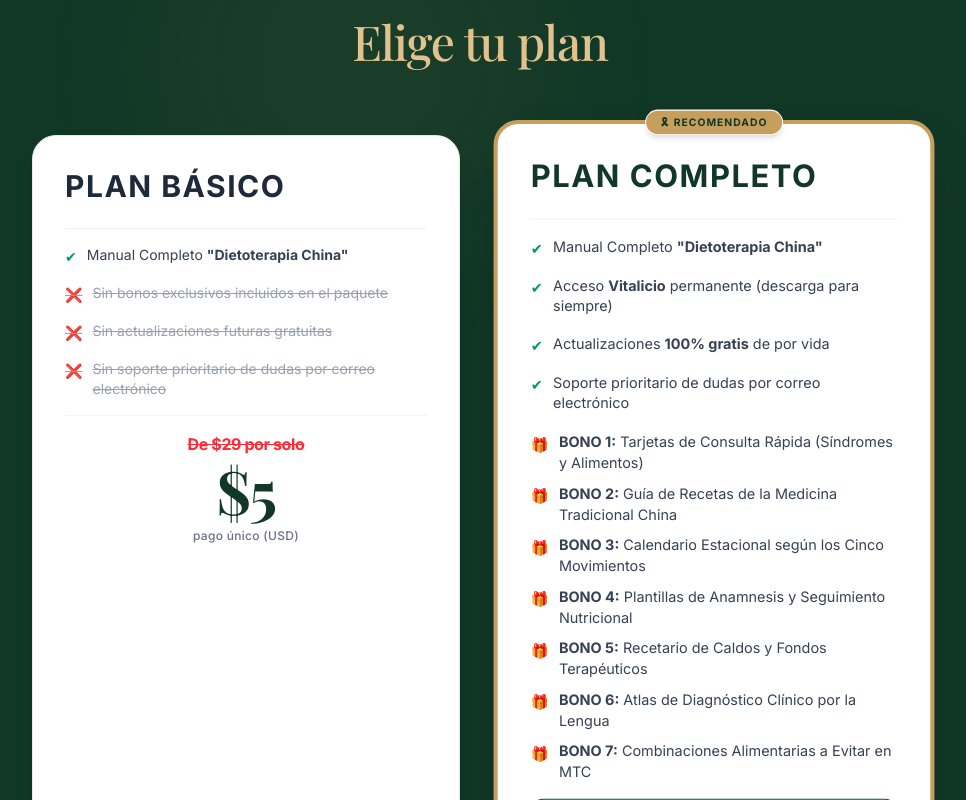
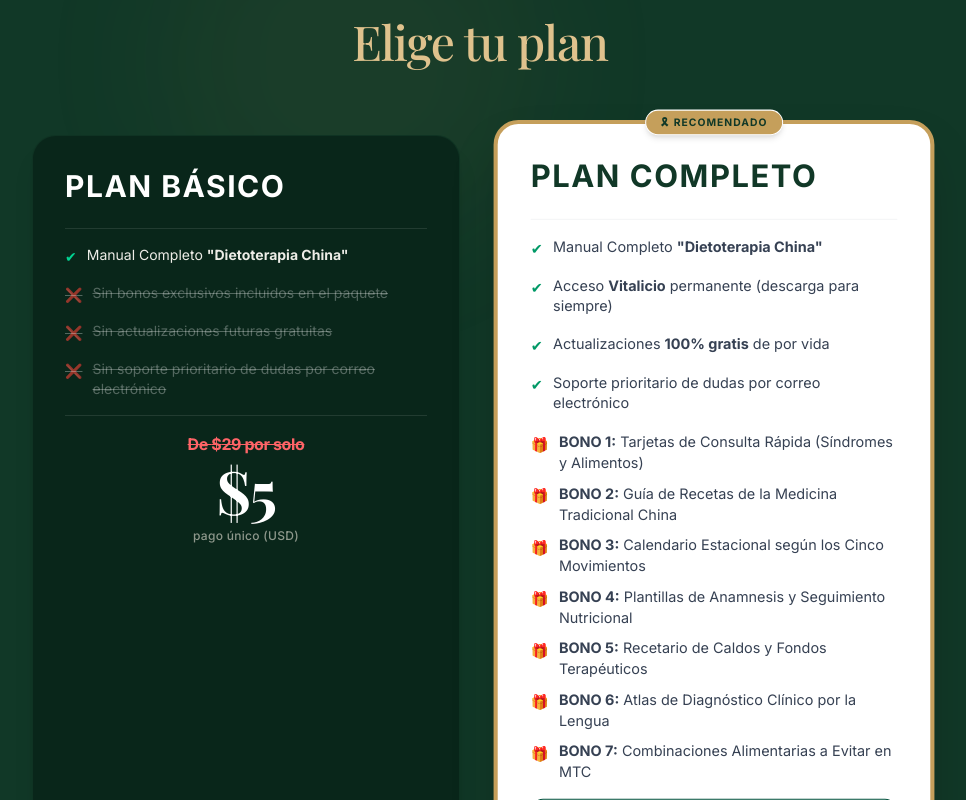
Before and after one commit to FLiibe/netlify-deploy-dietoterapia-china, a React (Vite) app: page / in a window 1280 px wide. Shown: the part 5960-6760 px from the top of the page, without its empty margins (160-1126 px from the left). Built offline with nearby package versions, Linux system fonts and the light colour scheme; no server answers; a web font is replaced by a local one.

Commit message:
feat: update product imagery and pricing strategy
Update protocol promotional images and adjust the downsell price for the Dietoterapia China guide.

```diff
--- a/src/App.tsx
+++ b/src/App.tsx
@@ -31,8 +31,8 @@ const bundleImgAvif = "https://res.cloudinary.com/dgncwrnvw/image/upload/v178490
 const bundleImgWebp = "https://res.cloudinary.com/dgncwrnvw/image/upload/v1784904904/ChatGPT_Image_3_lug_2026_10_57_05_ix0vsb.webp";
 const bundleImgPng = "https://i.ibb.co/KxVLBT9R/Chat-GPT-Image-18-lug-2026-17-18-49.png";
 
-const protocolImgAvif = "https://res.cloudinary.com/dgncwrnvw/image/upload/v1784895823/ChatGPT_Image_20_lug_2026_15_16_38_abj4bv.avif";
-const protocolImgWebp = "https://res.cloudinary.com/dgncwrnvw/image/upload/v1784895823/ChatGPT_Image_20_lug_2026_15_16_38_xnpysb.webp";
+const protocolImgAvif = "https://res.cloudinary.com/dgncwrnvw/image/upload/v1784985719/ChatGPT_Image_25_lug_2026_10_19_01_agnrr5.avif";
+const protocolImgWebp = "https://res.cloudinary.com/dgncwrnvw/image/upload/v1784985785/ChatGPT_Image_25_lug_2026_10_19_01_rm0ob4.webp";
 const protocolImgPng = "https://i.ibb.co/hJZNX1mh/Chat-GPT-Image-15-lug-2026-22-41-37.png";
 
 // ============================================================================
@@ -84,21 +84,21 @@ const defaultCurrency: CurrencyInfo = {
   upsell: "10",
   protocolo: "27",
   protocoloOriginal: "59",
-  protocoloDownsell: "17"
+  protocoloDownsell: "10"
 };
 
 /**
  * Dictionary mapping regional ISO 3166-1 alpha-2 country codes to localized values.
  */
 const currencyMap: Record<string, CurrencyInfo> = {
-  MX: { code: "MXN", symbol: "$", basico: "95", completo: "285", basicoOriginal: "550", completoOriginal: "1200", bono1: "285", bono2: "190", bono3: "228", bono4: "285", bono5: "228", bono6: "342", bono7: "190", bonosTotal: "1748", upsell: "190", protocolo: "513", protocoloOriginal: "1100", protocoloDownsell: "323" }, // Mexico
-  CO: { code: "COP", symbol: "$", basico: "20.000", completo: "60.000", basicoOriginal: "120.000", completoOriginal: "260.000", bono1: "60.000", bono2: "40.000", bono3: "48.000", bono4: "60.000", bono5: "48.000", bono6: "72.000", bono7: "40.000", bonosTotal: "368.000", upsell: "40.000", protocolo: "108.000", protocoloOriginal: "230.000", protocoloDownsell: "68.000" }, // Colombia
-  CL: { code: "CLP", symbol: "$", basico: "4.700", completo: "14.000", basicoOriginal: "27.000", completoOriginal: "60.000", bono1: "14.000", bono2: "9.300", bono3: "11.000", bono4: "14.000", bono5: "11.000", bono6: "16.750", bono7: "9.300", bonosTotal: "85.350", upsell: "9.300", protocolo: "25.200", protocoloOriginal: "54.000", protocoloDownsell: "15.800" }, // Chile
-  PE: { code: "PEN", symbol: "S/.", basico: "18.5", completo: "55", basicoOriginal: "110", completoOriginal: "240", bono1: "55", bono2: "37", bono3: "44", bono4: "55", bono5: "44", bono6: "66.5", bono7: "37", bonosTotal: "338.5", upsell: "37", protocolo: "100", protocoloOriginal: "215", protocoloDownsell: "63" }, // Peru
-  AR: { code: "ARS", symbol: "$", basico: "4.500", completo: "13.500", basicoOriginal: "26.000", completoOriginal: "58.000", bono1: "13.500", bono2: "9.000", bono3: "10.800", bono4: "13.500", bono5: "10.800", bono6: "16.200", bono7: "9.000", bonosTotal: "82.800", upsell: "9.000", protocolo: "24.300", protocoloOriginal: "52.000", protocoloDownsell: "15.300" }, // Argentina
-  BR: { code: "BRL", symbol: "R$", basico: "28", completo: "85", basicoOriginal: "160", completoOriginal: "350", bono1: "85", bono2: "56", bono3: "68", bono4: "85", bono5: "68", bono6: "100", bono7: "56", bonosTotal: "518", upsell: "56", protocolo: "150", protocoloOriginal: "320", protocoloDownsell: "95" }, // Brazil
-  ES: { code: "EUR", symbol: "€", basico: "5", completo: "15", basicoOriginal: "29", completoOriginal: "64", bono1: "15", bono2: "10", bono3: "12", bono4: "15", bono5: "12", bono6: "18", bono7: "10", bonosTotal: "92", upsell: "10", protocolo: "27", protocoloOriginal: "59", protocoloDownsell: "17" }, // Spain
-  UY: { code: "UYU", symbol: "$U", basico: "215", completo: "650", basicoOriginal: "1250", completoOriginal: "2750", bono1: "650", bono2: "430", bono3: "520", bono4: "650", bono5: "520", bono6: "770", bono7: "430", bonosTotal: "3.970", upsell: "430", protocolo: "1.170", protocoloOriginal: "2.500", protocoloDownsell: "730" }, // Uruguay
+  MX: { code: "MXN", symbol: "$", basico: "95", completo: "285", basicoOriginal: "550", completoOriginal: "1200", bono1: "285", bono2: "190", bono3: "228", bono4: "285", bono5: "228", bono6: "342", bono7: "190", bonosTotal: "1748", upsell: "190", protocolo: "513", protocoloOriginal: "1100", protocoloDownsell: "190" }, // Mexico
+  CO: { code: "COP", symbol: "$", basico: "20.000", completo: "60.000", basicoOriginal: "120.000", completoOriginal: "260.000", bono1: "60.000", bono2: "40.000", bono3: "48.000", bono4: "60.000", bono5: "48.000", bono6: "72.000", bono7: "40.000", bonosTotal: "368.000", upsell: "40.000", protocolo: "108.000", protocoloOriginal: "230.000", protocoloDownsell: "40.000" }, // Colombia
+  CL: { code: "CLP", symbol: "$", basico: "4.700", completo: "14.000", basicoOriginal: "27.000", completoOriginal: "60.000", bono1: "14.000", bono2: "9.300", bono3: "11.000", bono4: "14.000", bono5: "11.000", bono6: "16.750", bono7: "9.300", bonosTotal: "85.350", upsell: "9.300", protocolo: "25.200", protocoloOriginal: "54.000", protocoloDownsell: "9.300" }, // Chile
+  PE: { code: "PEN", symbol: "S/.", basico: "18.5", completo: "55", basicoOriginal: "110", completoOriginal: "240", bono1: "55", bono2: "37", bono3: "44", bono4: "55", bono5: "44", bono6: "66.5", bono7: "37", bonosTotal: "338.5", upsell: "37", protocolo: "100", protocoloOriginal: "215", protocoloDownsell: "37" }, // Peru
+  AR: { code: "ARS", symbol: "$", basico: "4.500", completo: "13.500", basicoOriginal: "26.000", completoOriginal: "58.000", bono1: "13.500", bono2: "9.000", bono3: "10.800", bono4: "13.500", bono5: "10.800", bono6: "16.200", bono7: "9.000", bonosTotal: "82.800", upsell: "9.000", protocolo: "24.300", protocoloOriginal: "52.000", protocoloDownsell: "9.000" }, // Argentina
+  BR: { code: "BRL", symbol: "R$", basico: "28", completo: "85", basicoOriginal: "160", completoOriginal: "350", bono1: "85", bono2: "56", bono3: "68", bono4: "85", bono5: "68", bono6: "100", bono7: "56", bonosTotal: "518", upsell: "56", protocolo: "150", protocoloOriginal: "320", protocoloDownsell: "56" }, // Brazil
+  ES: { code: "EUR", symbol: "€", basico: "5", completo: "15", basicoOriginal: "29", completoOriginal: "64", bono1: "15", bono2: "10", bono3: "12", bono4: "15", bono5: "12", bono6: "18", bono7: "10", bonosTotal: "92", upsell: "10", protocolo: "27", protocoloOriginal: "59", protocoloDownsell: "10" }, // Spain
+  UY: { code: "UYU", symbol: "$U", basico: "215", completo: "650", basicoOriginal: "1250", completoOriginal: "2750", bono1: "650", bono2: "430", bono3: "520", bono4: "650", bono5: "520", bono6: "770", bono7: "430", bonosTotal: "3.970", upsell: "430", protocolo: "1.170", protocoloOriginal: "2.500", protocoloDownsell: "430" }, // Uruguay
   US: defaultCurrency,
 };
 
@@ -362,11 +362,11 @@ export default function App() {
             ¿Estás Seguro de Dejar Pasar Esto?
           </h1>
           <p className="text-gold-dark italic font-semibold text-base sm:text-lg md:text-xl text-center mb-4 md:mb-6">
-            Tu Plan de Acción Diario Listo para Usar — Último Intento de Descuento
+            Mapa de Digitopuntura — Último Intento de Descuento
           </p>
 
           <p className="text-xs sm:text-sm md:text-base text-gray-600 leading-relaxed text-center max-w-2xl mx-auto mb-6 md:mb-10 px-2">
-            No limites tus conocimientos a la pura teoría del manual. Consigue el <strong className="text-red-700">Protocolo de 21 Días</strong> ahora mismo para aplicar de inmediato sin esfuerzo mental de planificación. Esta oferta exclusiva de un solo clic nunca volverá a estar disponible para ti.
+            No limites tus conocimientos a la pura teoría del manual. Consigue el <strong className="text-red-700">Mapa de Digitopuntura</strong> ahora mismo para aplicar digitopuntura de forma fácil y segura, utilizando únicamente tus manos. Esta oferta exclusiva de un solo clic nunca volverá a estar disponible para ti.
           </p>
 
           {/* Main Book Mockup Image - MATCHES EXACTLY THE MAIN HERO LAYOUT AND SIZES */}
@@ -383,7 +383,7 @@ export default function App() {
               <source srcSet={protocolImgWebp} type="image/webp" />
               <img
                 src={protocolImgPng}
-                alt="Protocolo de 21 Días"
+                alt="Mapa de Digitopuntura"
                 className="w-full h-auto object-cover"
                 referrerPolicy="no-referrer"
                 onLoad={() => setProtocolImageLoaded(true)}
@@ -404,21 +404,21 @@ export default function App() {
               <div className="flex items-start gap-2.5">
                 <span className="text-red-600 font-bold text-base shrink-0">✔</span>
                 <div>
-                  <strong className="text-red-950">Plan de Acción Instantáneo:</strong> Empieza mañana mismo sin perder tempo planificando o calculando porciones.
+                  <strong className="text-red-950">Atlas de 18 Puntos Ilustrados:</strong> Descubre la ubicación exacta, función y notas de seguridad de cada punto.
                 </div>
               </div>
 
               <div className="flex items-start gap-2.5">
                 <span className="text-red-600 font-bold text-base shrink-0">✔</span>
                 <div>
-                  <strong className="text-red-950">Máximo Ahorro de Tiempo:</strong> Salta directo a la fase práctica de la dietoterapia clínica y obtén resultados más rápidos.
+                  <strong className="text-red-950">6 Protocolos Completos:</strong> Uno para cada patrón de desequilibrio del manual principal de Dietoterapia.
                 </div>
               </div>
 
               <div className="flex items-start gap-2.5">
                 <span className="text-red-600 font-bold text-base shrink-0">✔</span>
                 <div>
-                  <strong className="text-red-950">Garantía de Devolución Extendida:</strong> Sin riesgos. Si el manual no es lo que esperabas, te reembolsamos ambos productos al 100%.
+                  <strong className="text-red-950">Garantía de Devolución Completa:</strong> Sin riesgos. Si no es lo que esperabas, te reembolsamos ambos productos al 100%.
                 </div>
               </div>
 
@@ -445,7 +445,7 @@ export default function App() {
               </span>
             </div>
             <p className="text-[11px] text-red-800 mt-1.5 font-semibold leading-relaxed">
-              Hemos reducido el precio del protocolo de {currency.symbol}{currency.protocolo} a solo <span className="underline font-black">{currency.symbol}{currency.protocoloDownsell}</span>. ¡Última oportunidad!
+              Hemos reducido el precio del mapa de {currency.symbol}{currency.protocolo} a solo <span className="underline font-black">{currency.symbol}{currency.protocoloDownsell}</span>. ¡Última oportunidad!
             </p>
           </div>
 
@@ -507,14 +507,16 @@ export default function App() {
 
           {/* MAIN TITLES */}
           <h1 className="font-serif text-2xl sm:text-3xl md:text-5xl text-forest-dark text-center tracking-tight leading-tight mb-2 font-bold px-2">
-            Protocolo de 21 Días
+            Mapa de Digitopuntura
           </h1>
           <p className="text-gold-dark italic font-semibold text-base sm:text-lg md:text-xl text-center mb-4 md:mb-6">
-            Tu Plan de Acción Diario Listo para Usar
+            18 puntos ilustrados y protocolos completos para los 6 patrones de la Dietoterapia China
           </p>
 
           <p className="text-xs sm:text-sm md:text-base text-gray-600 leading-relaxed text-center max-w-2xl mx-auto mb-6 md:mb-10 px-2">
-            Este protocolo es una herramienta de doble propósito de alto nivel: es excelente tanto para <strong className="text-forest-dark">personas interesadas en aplicarlo en sí mismas</strong> para depurar toxinas y restaurar su flujo digestivo, como para <strong className="text-forest-dark">médicos, nutricionistas o terapeutas</strong> que desean entregar un protocolo clínico llave en mano a sus pacientes, ahorrándoles valiosas horas de planificación con un plan estructurado y 100% listo para usar en consulta.
+            Complementa tu programa de Dietoterapia China con una guía práctica para aplicar digitopuntura de forma fácil y segura, utilizando únicamente tus manos.<br /><br />
+            Descubrirás 18 puntos ilustrados, 6 protocolos completos para los principales desequilibrios energéticos y rutinas rápidas para molestias comunes como ansiedad, insomnio, dolor de cabeza, náuseas y fatiga.<br /><br />
+            Una herramienta práctica para incorporar a tu rutina diaria y potenciar tu bienestar de forma natural.
           </p>
 
           {/* Main Book Mockup Image - MATCHES EXACTLY THE MAIN HERO LAYOUT AND SIZES */}
@@ -531,7 +533,7 @@ export default function App() {
               <source srcSet={protocolImgWebp} type="image/webp" />
               <img
                 src={protocolImgPng}
-                alt="Protocolo de 21 Días"
+                alt="Mapa de Digitopuntura"
                 className="w-full h-auto object-cover"
                 referrerPolicy="no-referrer"
                 onLoad={() => setProtocolImageLoaded(true)}
@@ -545,35 +547,35 @@ export default function App() {
           {/* Core Benefits List Card */}
           <div className="w-full max-w-xl bg-white rounded-3xl border border-sand-dark p-6 sm:p-8 shadow-xl mb-6 md:mb-10">
             <h3 className="font-serif text-lg sm:text-xl font-bold text-forest-dark flex items-center gap-1.5 justify-center mb-4 uppercase tracking-wide">
-              ¿Por qué agregar este protocolo?
+              ¿Qué vas a encontrar en este mapa?
             </h3>
 
             <div className="space-y-3.5 text-xs sm:text-sm text-gray-600">
               <div className="flex items-start gap-2.5">
                 <span className="text-emerald-600 font-bold text-base shrink-0">✔</span>
                 <div>
-                  <strong className="text-forest-dark">Doble Propósito Inteligente:</strong> Úsalo para ti o prescríbelo directamente a tus pacientes en tu práctica clínica privada.
+                  <strong className="text-forest-dark">Atlas Ilustrado de 18 Puntos:</strong> Con la ubicación exacta, función energética detallada y notas de seguridad completas para cada punto.
                 </div>
               </div>
 
               <div className="flex items-start gap-2.5">
                 <span className="text-emerald-600 font-bold text-base shrink-0">✔</span>
                 <div>
-                  <strong className="text-forest-dark">Máximo Ahorro de Tiempo:</strong> Olvídate de planificar desde cero. Un médico o nutricionista obtiene un protocolo clínico ya armado, probado y listo para entregar.
+                  <strong className="text-forest-dark">6 Protocolos Completos:</strong> Uno por cada patrón de desequilibrio del manual principal, facilitando la estimulación directa desde afuera.
                 </div>
               </div>
 
               <div className="flex items-start gap-2.5">
                 <span className="text-emerald-600 font-bold text-base shrink-0">✔</span>
                 <div>
-                  <strong className="text-forest-dark">Menús e Infusiones Clínicas:</strong> Cada día detallado con infusiones, decocciones, alimentos exactos y dosis terapéuticas.
+                  <strong className="text-forest-dark">Alivio de Situaciones Agudas:</strong> Protocolos rápidos para dolor de cabeza, insomnio, ansiedad, náuseas, fatiga, cólico menstrual e inicio de resfriado.
                 </div>
               </div>
 
               <div className="flex items-start gap-2.5">
                 <span className="text-emerald-600 font-bold text-base shrink-0">✔</span>
                 <div>
-                  <strong className="text-forest-dark">Garantía y Formato Portable:</strong> Documento PDF interactivo descargable de por vida cubierto por la misma garantía de tu compra principal.
+                  <strong className="text-forest-dark">Secuencias y Diario de Progreso:</strong> Combinaciones recomendadas para patrones dobles y un diario de seguimiento de 4 semanas.
                 </div>
               </div>
             </div>
@@ -1075,65 +1077,65 @@ export default function App() {
           <div className="grid grid-cols-1 lg:grid-cols-2 gap-8 lg:gap-10 items-stretch max-w-4xl mx-auto px-2 md:px-0" id="pricing-plans-grid">
 
             {/* PLAN BÁSICO CARD */}
-            <div className="bg-white text-gray-800 rounded-3xl border border-gray-200 p-6 md:p-8 flex flex-col justify-between shadow-xl transition-all duration-300 hover:border-gray-300 text-left relative" id="plan-basico-card">
+            <div className="bg-[#09261a] text-white rounded-3xl border border-forest-light/35 p-6 md:p-8 flex flex-col justify-between shadow-xl transition-all duration-300 hover:border-forest-light/60 text-left relative" id="plan-basico-card">
 
               <div>
                 {/* Header Badge */}
-                <div className="text-2xl md:text-3xl tracking-wider font-black text-gray-800 uppercase mb-6">
+                <div className="text-2xl md:text-3xl tracking-wider font-black text-white uppercase mb-6">
                   PLAN BÁSICO
                 </div>
 
                 {/* Features List */}
-                <div className="space-y-4 pt-4 border-t border-gray-100">
-                  <div className="flex items-start gap-2.5 text-xs md:text-sm text-gray-700">
-                    <span className="text-emerald-600 shrink-0 mt-0.5">✔</span>
+                <div className="space-y-4 pt-4 border-t border-white/10">
+                  <div className="flex items-start gap-2.5 text-xs md:text-sm text-sand-light/95">
+                    <span className="text-emerald-400 shrink-0 mt-0.5">✔</span>
                     <span>Manual Completo <strong>"Dietoterapia China"</strong></span>
                   </div>
-                  <div className="flex items-start gap-2.5 text-xs md:text-sm text-gray-400 line-through select-none">
-                    <span className="text-red-500 shrink-0 mt-0.5">❌</span>
+                  <div className="flex items-start gap-2.5 text-xs md:text-sm text-white/30 line-through select-none">
+                    <span className="text-red-400/60 shrink-0 mt-0.5">❌</span>
                     <span>Sin bonos exclusivos incluidos en el paquete</span>
                   </div>
-                  <div className="flex items-start gap-2.5 text-xs md:text-sm text-gray-400 line-through select-none">
-                    <span className="text-red-500 shrink-0 mt-0.5">❌</span>
+                  <div className="flex items-start gap-2.5 text-xs md:text-sm text-white/30 line-through select-none">
+                    <span className="text-red-400/60 shrink-0 mt-0.5">❌</span>
                     <span>Sin actualizaciones futuras gratuitas</span>
                   </div>
-                  <div className="flex items-start gap-2.5 text-xs md:text-sm text-gray-400 line-through select-none">
-                    <span className="text-red-500 shrink-0 mt-0.5">❌</span>
+                  <div className="flex items-start gap-2.5 text-xs md:text-sm text-white/30 line-through select-none">
+                    <span className="text-red-400/60 shrink-0 mt-0.5">❌</span>
                     <span>Sin soporte prioritario de dudas por correo electrónico</span>
                   </div>
                 </div>
 
                 {/* Prices - Moved below Features List and centered */}
-                <div className="mt-4 mb-3 pt-4 border-t border-gray-100 flex flex-col items-center justify-center text-center w-full" id="price-stack-basico">
+                <div className="mt-4 mb-3 pt-4 border-t border-white/10 flex flex-col items-center justify-center text-center w-full" id="price-stack-basico">
                   {/* Original Price */}
-                  <span className="text-sm md:text-base font-bold text-red-500 line-through tracking-tight mb-1">
+                  <span className="text-sm md:text-base font-bold text-red-400 line-through tracking-tight mb-1">
                     De {currency.symbol}{currency.basicoOriginal} por solo
                   </span>
                   {/* Current Price */}
                   <div className="flex items-baseline justify-center gap-2">
-                    <span className="text-5xl md:text-6xl font-serif font-black tracking-tight text-[#113827] leading-none">
+                    <span className="text-5xl md:text-6xl font-serif font-black tracking-tight text-white leading-none">
                       {currency.symbol}{currency.basico}
                     </span>
                     {currency.code !== "USD" && (
-                      <span className="text-sm font-sans text-gray-500">
+                      <span className="text-sm font-sans text-sand-dark/60">
                         (~ $5 USD)
                       </span>
                     )}
                   </div>
                   {/* Bottom Label */}
-                  <span className="text-xs text-gray-500 mt-2 font-medium tracking-wide">
+                  <span className="text-xs text-sand-dark/60 mt-2 font-medium tracking-wide">
                     pago único ({currency.code})
                   </span>
                 </div>
               </div>
 
               {/* Action Button */}
-              <div className="mt-4 pt-4 border-t border-gray-100">
+              <div className="mt-4 pt-4 border-t border-white/10">
                 <button
                   onClick={() => {
                     setShowUpsellModal(true);
                   }}
-                  className="block w-full py-4 rounded-xl bg-white hover:bg-emerald-50/40 border-2 border-[#113827] text-[#113827] font-extrabold text-sm tracking-wider uppercase transition-all duration-300 hover:scale-[1.01] active:scale-[0.99] text-center cursor-pointer shadow-sm"
+                  className="block w-full py-4 rounded-xl bg-white hover:bg-sand-light border-2 border-white text-[#09261a] font-extrabold text-sm tracking-wider uppercase transition-all duration-300 hover:scale-[1.01] active:scale-[0.99] text-center cursor-pointer shadow-sm"
                   id="checkout-plan-basico"
                 >
                   Quiero el Plan Básico ➔
```
